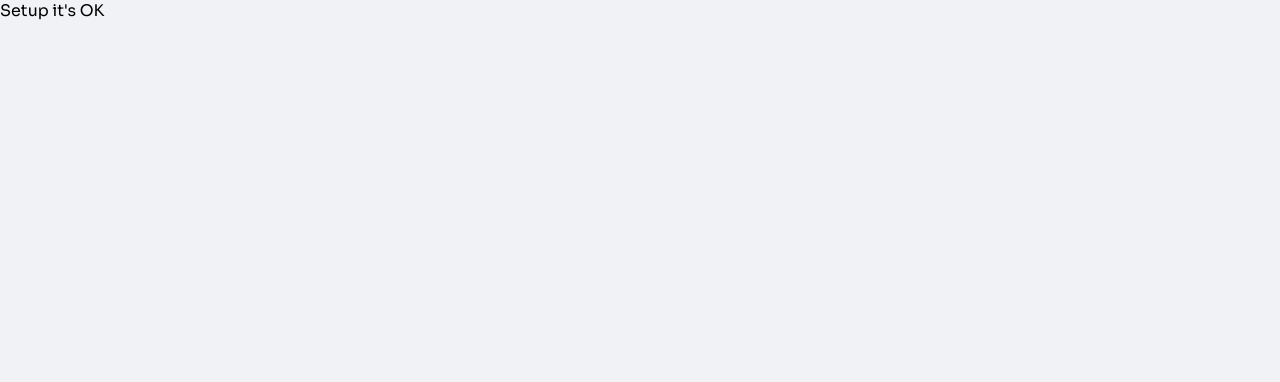
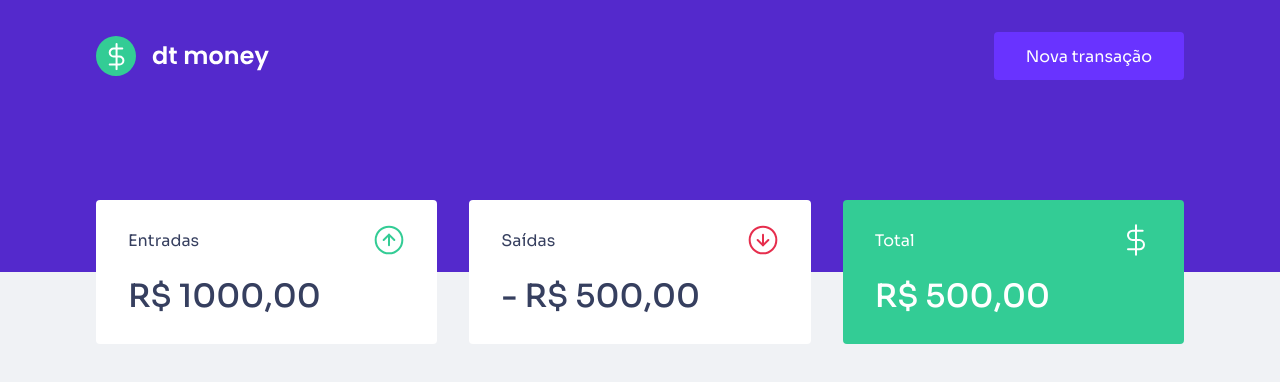
Before and after one commit to mayromyller/dtmoney, a React (Create React App) app: page / in a window 1280 px wide. Shown: the top 382 px of the page. Built offline with nearby package versions, Linux system fonts and the light colour scheme.

Commit message:
chore: update app and font weight

```diff
--- a/public/index.html
+++ b/public/index.html
@@ -11,7 +11,7 @@
 
     <link rel="icon" type="image/png" href="./favicon.png"/>
 
-    <link href="https://fonts.googleapis.com/css2?family=Sora:wght@400;600&display=swap" rel="stylesheet">
+    <link href="https://fonts.googleapis.com/css2?family=Sora:wght@400;500;600&display=swap" rel="stylesheet">
   </head>
   <body>
     <noscript>You need to enable JavaScript to run this app.</noscript>
--- a/src/App.tsx
+++ b/src/App.tsx
@@ -1,7 +1,11 @@
+import { Header } from "./components/Header";
+import { Dashboard } from "./components/Dashboard/index";
+
 export function App() {
   return (
-    <div>Setup it's OK</div>
+    <>
+      <Header />
+      <Dashboard />
+    </>
   );
 }
-
-export default App;
--- a/src/index.tsx
+++ b/src/index.tsx
@@ -1,7 +1,7 @@
 import React from 'react';
 import ReactDOM from 'react-dom';
-import App from './App';
-import {GlobalStyles} from './styles/global'
+import { App } from './App';
+import { GlobalStyles } from './styles/global'
 
 ReactDOM.render(
   <React.StrictMode>
```
